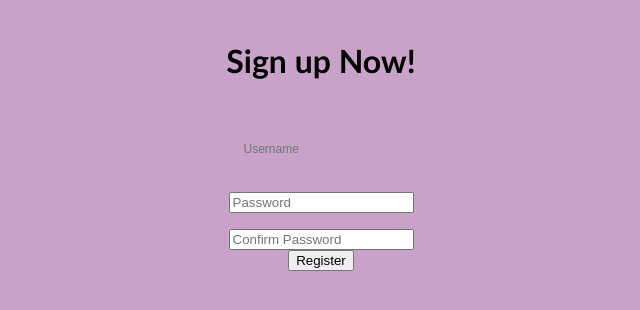
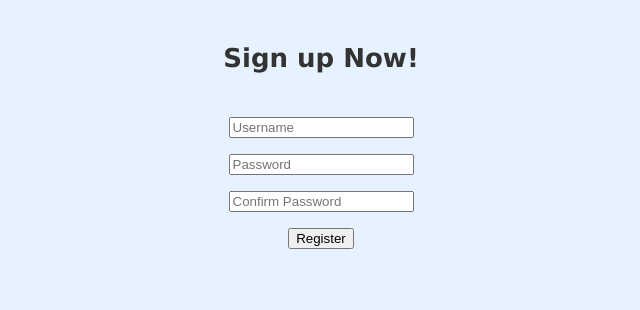
Before and after one commit to NirOren10/noSweat, a Flask app: page /register in a window 1280 px wide. Shown: the top 310 px of the page, without its empty margins (319-959 px from the left). Run offline with Flask 3, Linux system fonts and the light colour scheme.

Commit message:
register update

```diff
--- a/templates/register.html
+++ b/templates/register.html
@@ -6,9 +6,11 @@
 <style>
   .center {
     text-align: center;
-    font-family: Calibri;
-    background-color: #c8a2c8;
-    padding: 20px;
+    color: #333333;
+    font-family: verdana;
+    background-color:#e6f2ff;
+    padding: 26px;
+    font-size: 26px;
   }
 </style>
 </head>
@@ -16,26 +18,20 @@
   <style>
 
     body {
-      background-color: #c8a2c8;
+      background-color:#e6f2ff;
     }
 
-    input[type="text"] {
-      background-color: transparent;
-      border: none;
-      outline: none;
-      padding: 20px;
-      font-size: 12px;
-      color: #333;
-    }
+
+
   </style>
     <h1 class="center">Sign up Now!</h1>
     <form method="post">
-        <div style = "text-align:center"><input type="text" placeholder="Username" id="username"></div>
-        <div></div>
+        <div style = "text-align:center"> <input type="text" placeholder="Username" id="username"></div>
         <p></p>
         <div style = "text-align:center"><input type="password" placeholder="Password" id ='password'></div>
         <div><p></p></div>
-        <div style= "text-align:center"><input type="password" placeholder="Confirm Password" id="confirm"></div>
+        <div style = "text-align:center"><input type="password" placeholder="Confirm Password" id="confirm"></div>
+        <p></p>
         <div style = "text-align:center"><input type="submit" value='Register' id="register"></div>
     </form>
 
```
